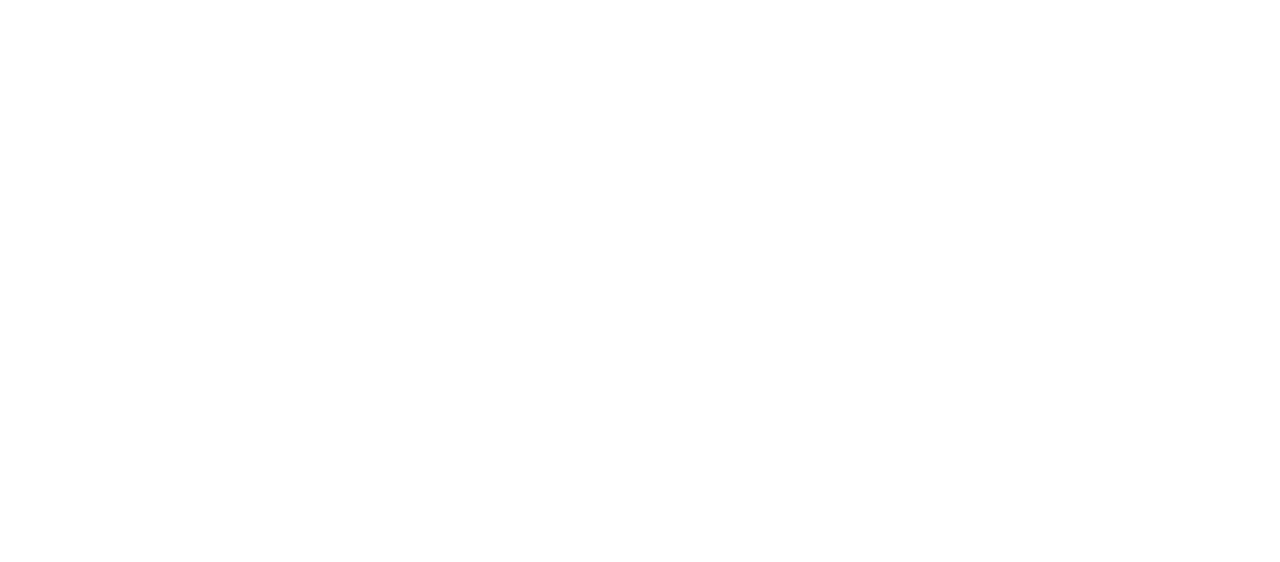
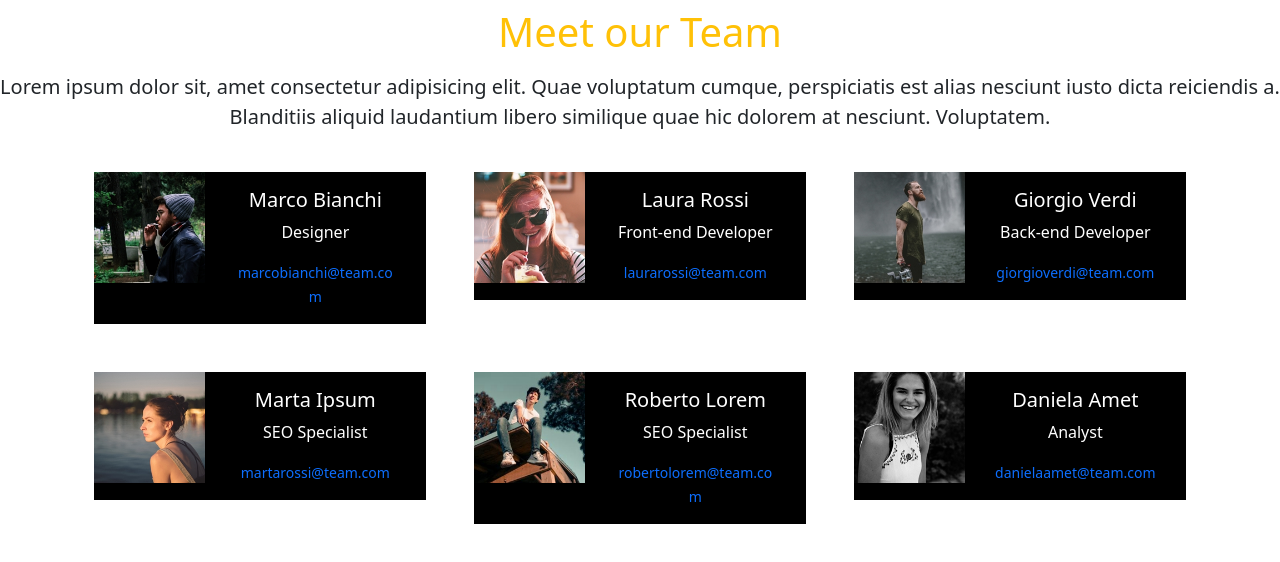
Before and after one commit to SimoneZoroddu/js-our-team, a plain HTML site: page index.html in a window 1280 px wide. Drawn offline with nearby package versions, Linux system fonts and the light colour scheme.

Commit message:
function for create the markup with teamMembers

```diff
--- a/assets/function.js
+++ b/assets/function.js
@@ -1 +1,31 @@
 console.log('function');
+/**
+ * # Render Markup for all array with Object
+ * @param {Array} arrayObject
+ * @returns markupEl
+ */
+function renderMarkup(arrayObject) {
+  let markupEl = ''
+    for (let i = 0; i < arrayObject.length; i++) {
+      const member = arrayObject[i];
+      const { name, role, email, img } = member
+      const markup = `
+      <div class="card text-white border-0 rounded-0" style="max-width: 540px;">
+        <div class="row p-4 text-center">
+          <div class="col-md-4 bg-black p-0 m-0">
+              <img src="./assets/${img}" class="img-fluid rounded-0" alt="...">
+          </div>
+          <div class="col-md-8 bg-black">
+              <div class="card-body ">
+                  <h5 class="card-name">${name}</h5>
+                  <p class="card-text">${role}</p>
+                  <p class="card-text"><small class="text-primary">${email}</small></p>
+              </div>
+          </div>
+        </div>
+      </div>
+      `
+      markupEl += markup
+    }
+  return markupEl
+}
--- a/assets/script.js
+++ b/assets/script.js
@@ -38,3 +38,6 @@
     img: "img/female3.png"
   }
 ];
+
+const rowEl = document.querySelector('.row')
+rowEl.innerHTML = renderMarkup(teamMembers)
--- a/index.html
+++ b/index.html
@@ -4,14 +4,27 @@
 <head>
     <meta charset="UTF-8">
     <meta name="viewport" content="width=device-width, initial-scale=1.0">
-    <link href="https://cdn.jsdelivr.net/npm/bootstrap@5.3.8/dist/css/bootstrap.min.css" rel="stylesheet" integrity="sha384-sRIl4kxILFvY47J16cr9ZwB07vP4J8+LH7qKQnuqkuIAvNWLzeN8tE5YBujZqJLB" crossorigin="anonymous">
+    <link href="https://cdn.jsdelivr.net/npm/bootstrap@5.3.8/dist/css/bootstrap.min.css" rel="stylesheet"
+        integrity="sha384-sRIl4kxILFvY47J16cr9ZwB07vP4J8+LH7qKQnuqkuIAvNWLzeN8tE5YBujZqJLB" crossorigin="anonymous">
     <title>Document</title>
 </head>
 
 <body>
 
+    <header>
+        <h1 class="text-center p-2 text-warning">Meet our Team</h1>
+    </header>
 
+    <body>
+        <p class="text-center fs-5">Lorem ipsum dolor sit, amet consectetur adipisicing elit. Quae voluptatum cumque,
+            perspiciatis est alias nesciunt iusto dicta reiciendis a. Blanditiis aliquid laudantium libero similique
+            quae hic dolorem at nesciunt. Voluptatem.</p>
+        <div class="container">
+            <div class="row row-cols-1 row-cols-md-2 row-cols-xl-3">
 
+            </div>
+        </div>
+    </body>
     <script src="./assets/function.js"></script>
     <script src="./assets/script.js"></script>
 </body>
```
Also changed, not shown: 1 other file.
